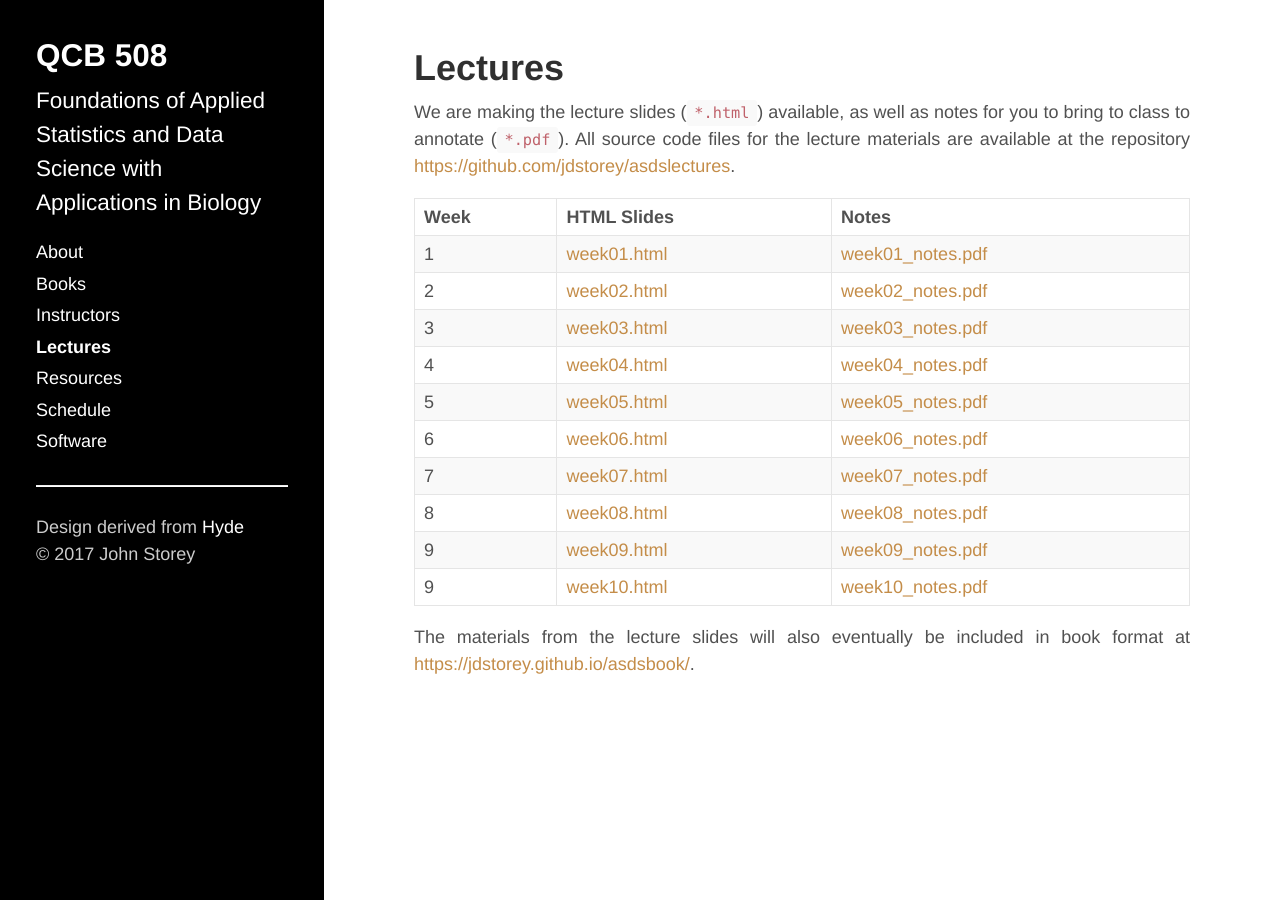
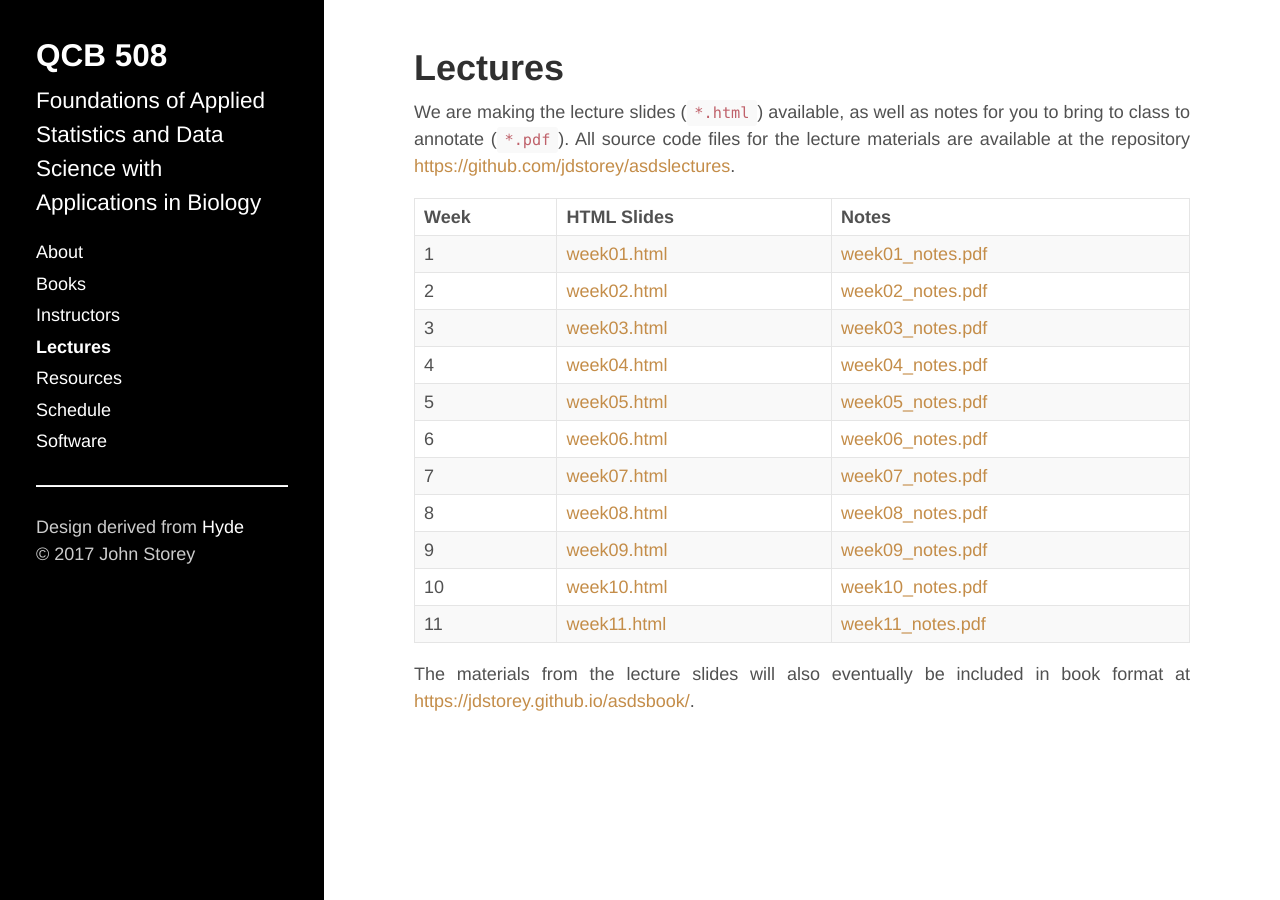
Before and after one commit to jdstorey/asdscourse2019, a Jekyll site: the page built from docs/lectures.md, in a window 1280 px wide. Built offline with Jekyll 4.4.1, drawn with Linux system fonts in a browser that asks for light colours.

Commit message:
Week 11 lecture materials.

```diff
--- a/docs/lectures.md
+++ b/docs/lectures.md
@@ -17,7 +17,8 @@ Week | HTML Slides | Notes
 7 | [week07.html](https://jdstorey.github.io/asdslectures/week07.html) | [week07_notes.pdf](https://jdstorey.github.io/asdslectures/week07_notes.pdf)
 8 | [week08.html](https://jdstorey.github.io/asdslectures/week08.html) | [week08_notes.pdf](https://jdstorey.github.io/asdslectures/week08_notes.pdf)
 9 | [week09.html](https://jdstorey.github.io/asdslectures/week09.html) | [week09_notes.pdf](https://jdstorey.github.io/asdslectures/week09_notes.pdf)
-9 | [week10.html](https://jdstorey.github.io/asdslectures/week10.html) | [week10_notes.pdf](https://jdstorey.github.io/asdslectures/week10_notes.pdf)
+10 | [week10.html](https://jdstorey.github.io/asdslectures/week10.html) | [week10_notes.pdf](https://jdstorey.github.io/asdslectures/week10_notes.pdf)
+11 | [week11.html](https://jdstorey.github.io/asdslectures/week11.html) | [week11_notes.pdf](https://jdstorey.github.io/asdslectures/week11_notes.pdf)
 
 
 The materials from the lecture slides will also eventually be included in book format at [https://jdstorey.github.io/asdsbook/](https://jdstorey.github.io/asdsbook/).
```
